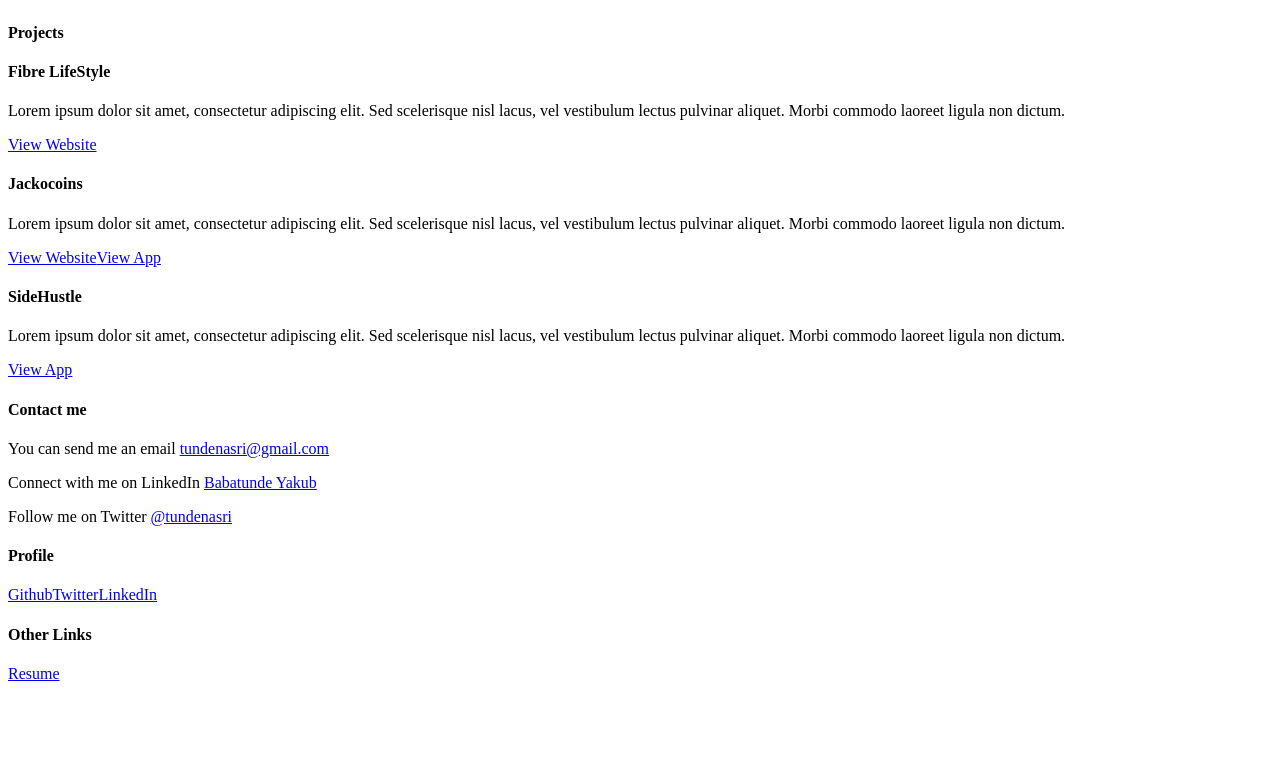
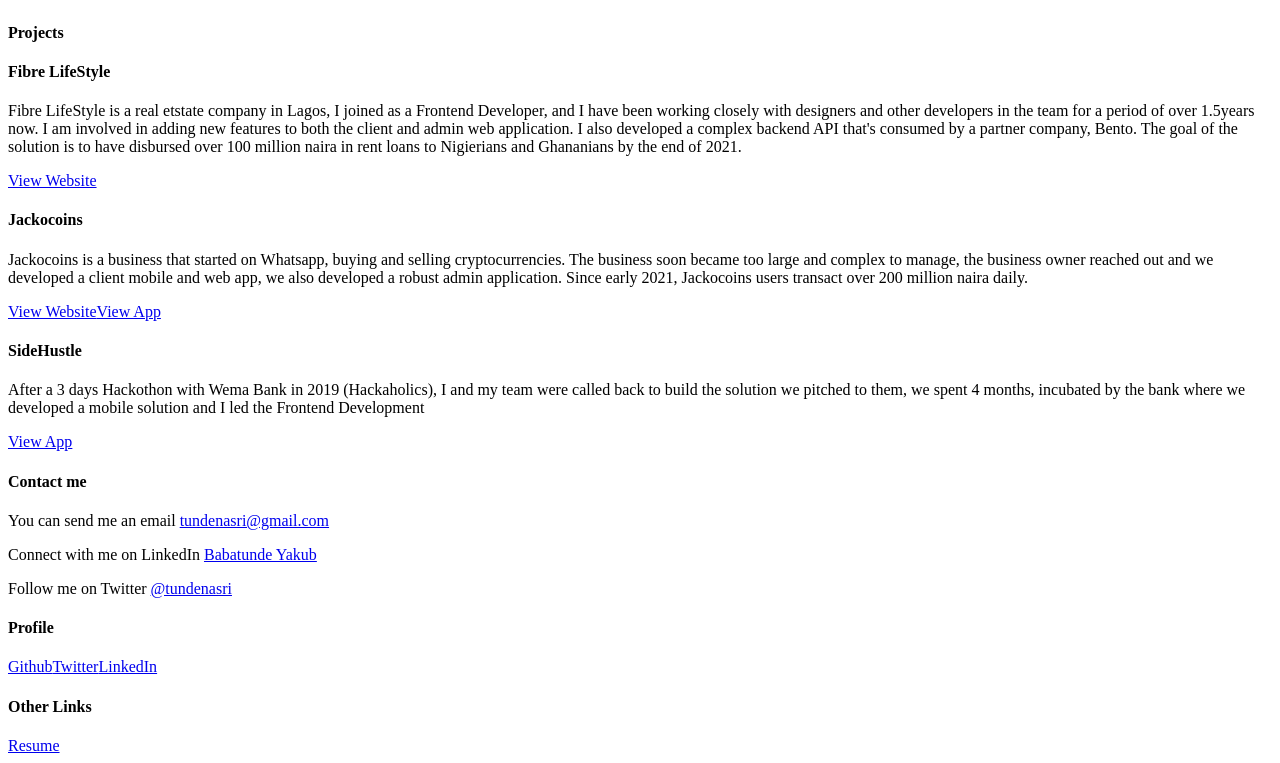
Before and after one commit to Tyak99/babatunde-yakub, a Next.js app: page / in a window 1280 px wide. Shown: the part 1237-2000 px from the top of the page. Before the commit the page ends 1928 px from the top, so only its background shows below. Built offline with nearby package versions, Linux system fonts and the light colour scheme.

Commit message:
minor-fixes - better project descriptions -  fix header over padding

```diff
--- a/pages/components/Main.js
+++ b/pages/components/Main.js
@@ -5,7 +5,7 @@
 
 const Main = () => {
   return (
-    <div className="px-2.5 sm:px-10">
+    <div className="px-4 sm:px-10">
       <Hero />
       <Projects />
       <Contact />
--- a/pages/components/modules/Projects.js
+++ b/pages/components/modules/Projects.js
@@ -3,7 +3,7 @@
 
 const Projects = () => {
   return (
-    <div className="py-8 border-b" id='projects'>
+    <div className="py-8 border-b" id="projects">
       <h4 className="text-2xl font-semibold leading-normaltext-gray-800 mb-2">
         Projects
       </h4>
@@ -11,28 +11,28 @@
       <div className="flex flex-col gap-12 mt-8">
         <Project
           title="Fibre LifeStyle"
-          desc="Lorem ipsum dolor sit amet, consectetur adipiscing elit. Sed scelerisque
-        nisl lacus, vel vestibulum lectus pulvinar aliquet. Morbi commodo
-        laoreet ligula non dictum."
+          desc="Fibre LifeStyle is a real etstate company in Lagos, I joined as a Frontend Developer, and I have been working closely with
+          designers and other developers in the team for a period of over 1.5years now. I am involved in adding new features to both the
+          client and admin web application. I also developed a complex backend API that's consumed by a partner company, Bento. The goal of the solution is to
+          have disbursed over 100 million naira in rent loans to Nigierians and Ghananians by the end of 2021."
           image="fibre-image"
-          webLink='https://fibre.ng'
+          webLink="https://fibre.ng"
         />
         <RtlProject
           title="Jackocoins"
-          desc="Lorem ipsum dolor sit amet, consectetur adipiscing elit. Sed scelerisque
-        nisl lacus, vel vestibulum lectus pulvinar aliquet. Morbi commodo
-        laoreet ligula non dictum."
+          desc="Jackocoins is a business that started on Whatsapp, buying and selling cryptocurrencies. The business soon became too large and complex to manage,
+          the business owner reached out and we developed a client mobile and web app, we also developed a robust admin application. Since early 2021, Jackocoins
+          users transact over 200 million naira daily."
           image="jackocoins-image"
-          webLink='https://jackocoins.com'
-          mobileLink='https://play.google.com/store/apps/details?id=com.jackocoins.app'
+          webLink="https://jackocoins.com"
+          mobileLink="https://play.google.com/store/apps/details?id=com.jackocoins.app"
         />
         <Project
           title="SideHustle"
-          desc="Lorem ipsum dolor sit amet, consectetur adipiscing elit. Sed scelerisque
-        nisl lacus, vel vestibulum lectus pulvinar aliquet. Morbi commodo
-        laoreet ligula non dictum."
+          desc="After a 3 days Hackothon with Wema Bank in 2019 (Hackaholics), I and my team were called back to build the solution we pitched to them, we
+          spent 4 months, incubated by the bank where we developed a mobile solution and I led the Frontend Development"
           image="sidehustle-image"
-          mobileLink='https://play.google.com/store/apps/details?id=com.sidehustle&hl=en&gl=US'
+          mobileLink="https://play.google.com/store/apps/details?id=com.sidehustle&hl=en&gl=US"
         />
       </div>
     </div>
--- a/pages/components/ui/Header.js
+++ b/pages/components/ui/Header.js
@@ -3,17 +3,14 @@
 const Header = () => {
   return (
     <div className="text-gray-700 bg-white ">
-      <div className="flex p-5 mx-auto border-b items-center flex-row justify-between">
+      <div className="flex px-4 py-5 sm:px-10 mx-auto border-b items-center flex-row justify-between">
         <a
-          href="./index.html"
+          href="/"
           className="pr-2 lg:pr-8 lg:px-6 focus:outline-none"
         >
-          <div className="inline-flex items-center">
-            <div className="w-2 h-2 p-2 mr-2 rounded-full bg-gradient-to-tr from-cyan-400 to-lightBlue-500"></div>
-            <h2 className="font-semibold tracking-tighter text-gray-500 transition duration-1000 ease-in-out transform text-bold lg:mr-8">
-              Babatunde Yakub
-            </h2>
-          </div>
+          <h2 className="font-semibold tracking-tighter text-gray-500 transition duration-1000 ease-in-out transform text-bold lg:mr-8">
+            Babatunde Yakub
+          </h2>
         </a>
         <button
           className="cursor-pointer text-xl leading-none px-3 py-1 border border-solid border-transparent rounded bg-transparent block sm:hidden outline-none focus:outline-none"
```
Also changed, not shown: tailwind.config.js (+14 -11 lines).
